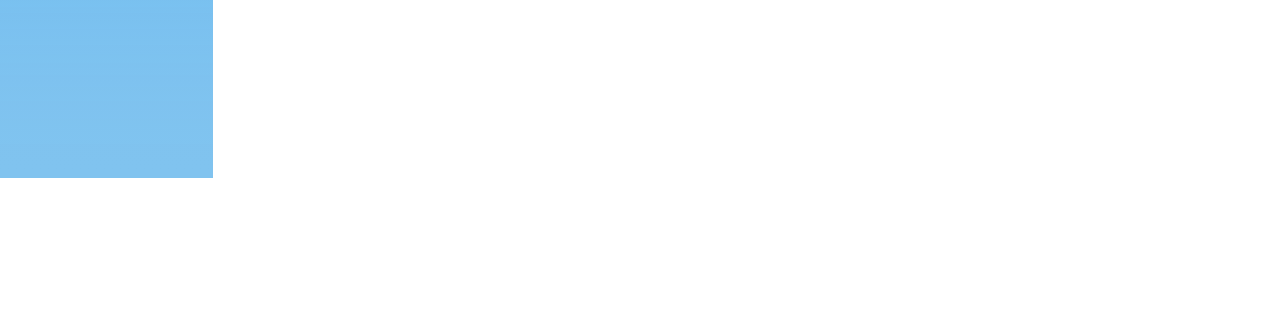
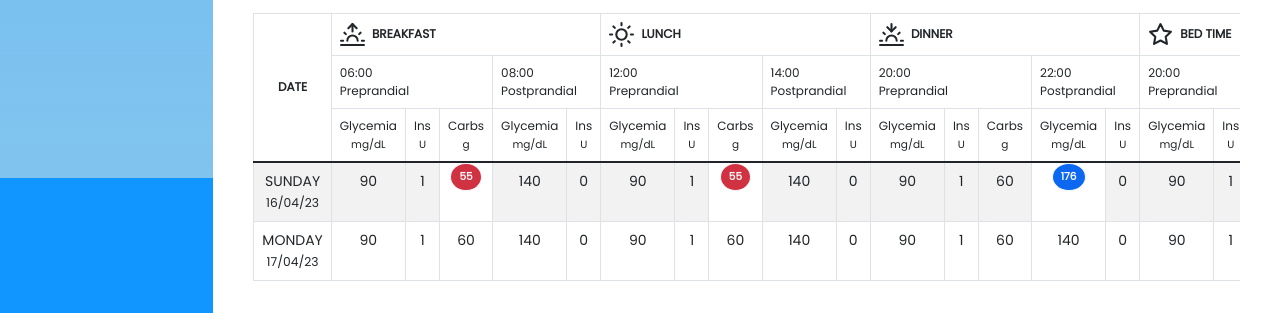
Before and after one commit to oluizeduardo/glicocheck, a website: page src/public/dashboard.html in a window 1280 px wide. Shown: the part 622-935 px from the top of the page. Before the commit the page ends 800 px from the top, so only its background shows below. Drawn offline with nearby package versions, Linux system fonts and the light colour scheme; no server answers; sample sign-in values are in the browser's storage; a web font is replaced by a local one.

Commit message:
Testing glucose diary table.

```diff
--- a/src/public/dashboard.html
+++ b/src/public/dashboard.html
@@ -142,6 +142,144 @@
       <div class="container-chart bg-white p-3 invisible" id="panel-chart">
         <canvas class="my-4 w-100" id="myChart"></canvas>
       </div>
+
+      <!-- BLOOD GLUCOSE DAIRY -->
+      <section class="m-3">
+
+        <div class="d-flex justify-content-between flex-wrap flex-md-nowrap align-items-center pt-3 pb-2 mb-3 ms-3 border-bottom">
+          <h1 class="h2">
+            <span data-feather="book-open" class="align-middle pb-1"></span>
+            Diary
+          </h1>
+        </div>
+
+        <div class="table-responsive">
+          <table class="table table-bordered table-striped">
+            <thead style="font-size: 12px;">
+              <tr>
+                <th rowspan="3" class="align-middle text-center">DATE</th>
+                <th colspan="5">
+                  <span data-feather="sunrise" class="align-text-center"></span>
+                  <span class="ms-1">BREAKFAST</span>
+                </th>
+                <th colspan="5">
+                  <span data-feather="sun" class="align-text-center"></span>
+                  <span class="ms-1">LUNCH</span>
+                </th>
+                <th colspan="5">
+                  <span data-feather="sunset" class="align-text-center"></span>
+                  <span class="ms-1">DINNER</span>
+                </th>
+                <th colspan="5">
+                  <span data-feather="star" class="align-text-center"></span>
+                  <span class="ms-1">BED TIME</span>
+                </th>
+              </tr>
+              <tr>
+                <!-- BREAKFAST -->
+                <td colspan="3">06:00<br>Preprandial</td>
+                <td colspan="2">08:00<br>Postprandial</td>
+                <!-- LUNCH -->
+                <td colspan="3">12:00<br>Preprandial</td>
+                <td colspan="2">14:00<br>Postprandial</td>
+                <!-- DINNER -->
+                <td colspan="3">20:00<br>Preprandial</td>
+                <td colspan="2">22:00<br>Postprandial</td>
+                <!-- BED TIME -->
+                <td colspan="3">20:00<br>Preprandial</td>
+                <td colspan="2">23:00<br>Sleep</td>
+              </tr>
+              <tr>
+                <!-- BREAKFAST -->
+                <td class="text-center">Glycemia<br><small>mg/dL</small></td>
+                <td class="text-center">Ins<br><small>U</small></td>
+                <td class="text-center">Carbs<br><small>g</small></td>
+                <td class="text-center">Glycemia<br><small>mg/dL</small></td>
+                <td class="text-center">Ins<br><small>U</small></td>
+                <!-- LUNCH -->
+                <td class="text-center">Glycemia<br><small>mg/dL</small></td>
+                <td class="text-center">Ins<br><small>U</small></td>
+                <td class="text-center">Carbs<br><small>g</small></td>
+                <td class="text-center">Glycemia<br><small>mg/dL</small></td>
+                <td class="text-center">Ins<br><small>U</small></td>
+                <!-- DINNER -->
+                <td class="text-center">Glycemia<br><small>mg/dL</small></td>
+                <td class="text-center">Ins<br><small>U</small></td>
+                <td class="text-center">Carbs<br><small>g</small></td>
+                <td class="text-center">Glycemia<br><small>mg/dL</small></td>
+                <td class="text-center">Ins<br><small>U</small></td>
+                <!-- BED TIME -->
+                <td class="text-center">Glycemia<br><small>mg/dL</small></td>
+                <td class="text-center">Ins<br><small>U</small></td>
+                <td class="text-center">Carbs<br><small>g</small></td>
+                <td class="text-center">Glycemia<br><small>mg/dL</small></td>
+                <td class="text-center">Ins<br><small>U</small></td>
+              </tr>
+            </thead>
+            <tbody class="text-center">
+              <tr>
+                <td scope="row">
+                  SUNDAY<br>
+                  <small>16/04/23</small>
+                </td>
+                <td>90</td>
+                <td>1</td>
+                <td class="badge bg-danger text-light border border-light rounded-circle">55</td>
+                <td>140</td>
+                <td>0</td>
+
+                <td>90</td>
+                <td>1</td>
+                <td class="badge bg-danger text-light border border-light rounded-circle">55</td>
+                <td>140</td>
+                <td>0</td>
+
+                <td>90</td>
+                <td>1</td>
+                <td>60</td>
+                <td class="badge bg-primary text-light border border-light rounded-circle">176</td>
+                <td>0</td>
+
+                <td>90</td>
+                <td>1</td>
+                <td>60</td>
+                <td class="badge bg-primary text-light border border-light rounded-circle">176</td>
+                <td>0</td>
+              </tr>
+
+              <tr>
+                <td scope="row">
+                  MONDAY<br>
+                  <small>17/04/23</small>
+                </td>
+                <td>90</td>
+                <td>1</td>
+                <td>60</td>
+                <td>140</td>
+                <td>0</td>
+
+                <td>90</td>
+                <td>1</td>
+                <td>60</td>
+                <td>140</td>
+                <td>0</td>
+
+                <td>90</td>
+                <td>1</td>
+                <td>60</td>
+                <td>140</td>
+                <td>0</td>
+
+                <td>90</td>
+                <td>1</td>
+                <td>60</td>
+                <td>140</td>
+                <td>0</td>
+              </tr>
+            </tbody>
+          </table>
+        </div>
+      </section>
     </main>
 
     <!-- MODAL NEW GLUCOSE ENTER -->
```
